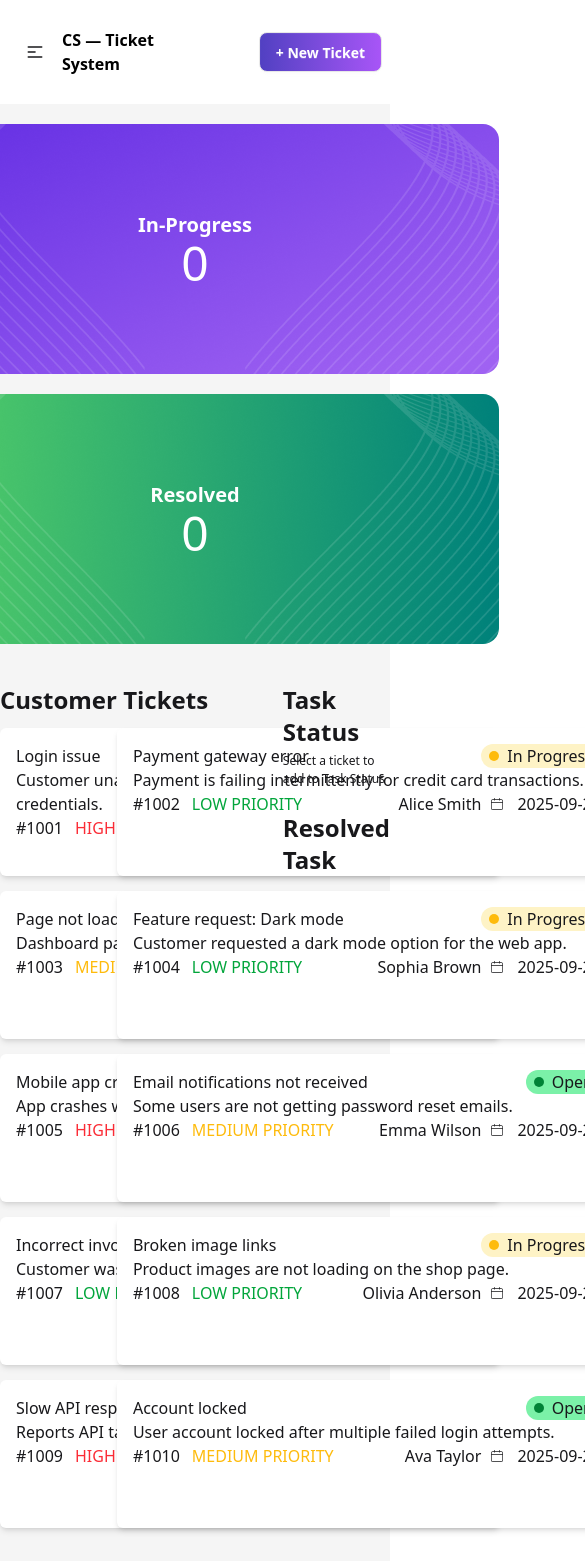
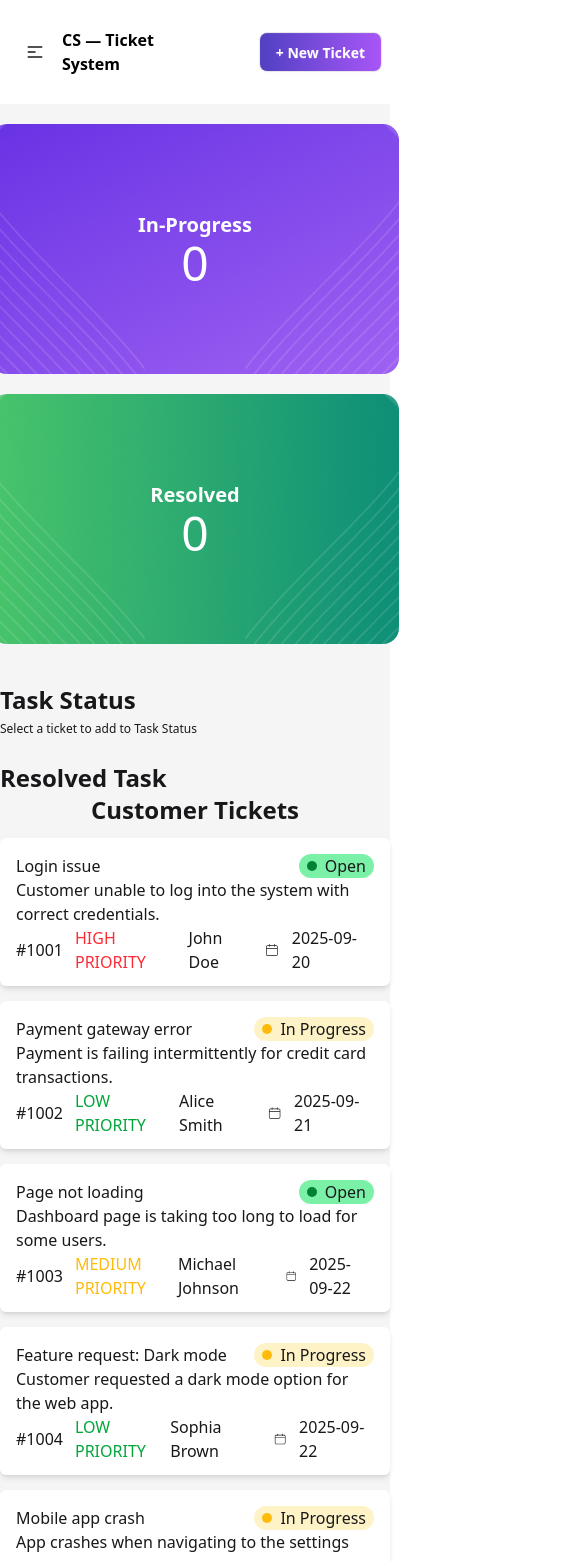
Before and after one commit to MD-Sabbir-Hosain-Rafi99/Customer-Support-Ticket-System, a React (Vite) app: page / in a window 390 px wide. Shown: the top 1561 px of the page, 585 px wide, since content can reach past the window. Built offline with nearby package versions, Linux system fonts and the light colour scheme.

Commit message:
Responsive Done

```diff
--- a/src/components/CustomerTickets.jsx
+++ b/src/components/CustomerTickets.jsx
@@ -8,7 +8,7 @@ const CustomerTickets = ({ fetchDataPromise, selectedCards, setSelectedCards, co
     // console.log(selectedCards)
 
     return (
-        <div className='flex items-start gap-x-8 mt-10'>
+        <div className='flex flex-col md:flex-row items-start gap-x-8 mt-10'>
             <LeftCard selectedCards={selectedCards} setSelectedCards={setSelectedCards} fetchDataPromise={fetchDataPromise}/>
             <TaskStatusBar completeInprogress={completeInprogress} selectedCards={selectedCards}/>
         </div>
--- a/src/components/LeftCard.jsx
+++ b/src/components/LeftCard.jsx
@@ -13,14 +13,14 @@ const LeftCard = ({ fetchDataPromise, selectedCards, setSelectedCards }) => {
     return (
         <>
 
-            <div>
-                <h2 className='text-2xl font-bold'>Customer Tickets</h2>
-                <div className="grid grid-cols-2 gap-[15px] mt-3">
+            <div className='order-2 md:order-1'>
+                <h2 className='text-center md:text-start text-2xl font-bold'>Customer Tickets</h2>
+                <div className="grid md:grid-cols-2 gap-[15px] mt-3">
 
                     {
                         initialData.map((item, index) => {
                             // console.log(item)
-                            return <div onClick={() =>handleSelectedCard(item)} key={index} className='shadow-md rounded-md cursor-pointer bg-white p-4 w-[500px] h-[148px]'>
+                            return <div onClick={() =>handleSelectedCard(item)} key={index} className='shadow-md rounded-md cursor-pointer bg-white p-4 md:w-[500px] h-[148px]'>
                                 <div className="flex items-center justify-between">
                                     <div className="">
                                         <h2>{item.title}</h2>
--- a/src/components/TaskStatusBar.jsx
+++ b/src/components/TaskStatusBar.jsx
@@ -5,7 +5,7 @@ import ResolvedRightSideCard from './ResolvedRightSideCard'
 const TaskStatusBar = ({ selectedCards, completeInprogress }) => {
     // console.log(selectedCards)
     return (
-        <div>
+        <div className='order-1 md:order-2'>
             <h2 className='text-2xl font-semibold'>Task Status</h2>
 
             <div className="">
--- a/src/components/banner/InProgress.jsx
+++ b/src/components/banner/InProgress.jsx
@@ -6,7 +6,7 @@ import bg1 from '../../assets/bg1.png'
 const InProgress = ({selectedCards}) => {
     return (
         <>
-            <div className="w-[608px] h-[250px] rounded-2xl relative">
+            <div className="w-[408px] md:w-[608px] h-[250px] rounded-2xl relative">
                 <div className="absolute inset-0">
                     <img src={bg1} className="w-full h-full rounded-2xl object-cover" alt="pattern" />
                 </div>
--- a/src/components/banner/Resolved.jsx
+++ b/src/components/banner/Resolved.jsx
@@ -5,7 +5,7 @@ import bg2 from '../../assets/bg2.png'
 const Resolved = ({resolvedNum}) => {
     return (
         <>
-            <div className="w-[608px] h-[250px] relative">
+            <div className="w-[408px] md:w-[608px] h-[250px] relative">
                 <div className="absolute inset-0">
                     <img src={bg2} className="w-full h-full rounded-2xl object-cover" alt="pattern" />
                 </div>
```
